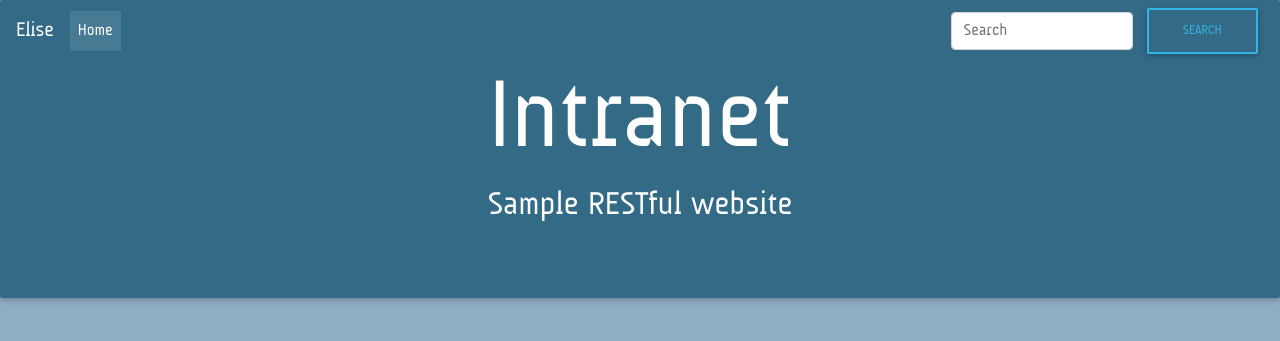
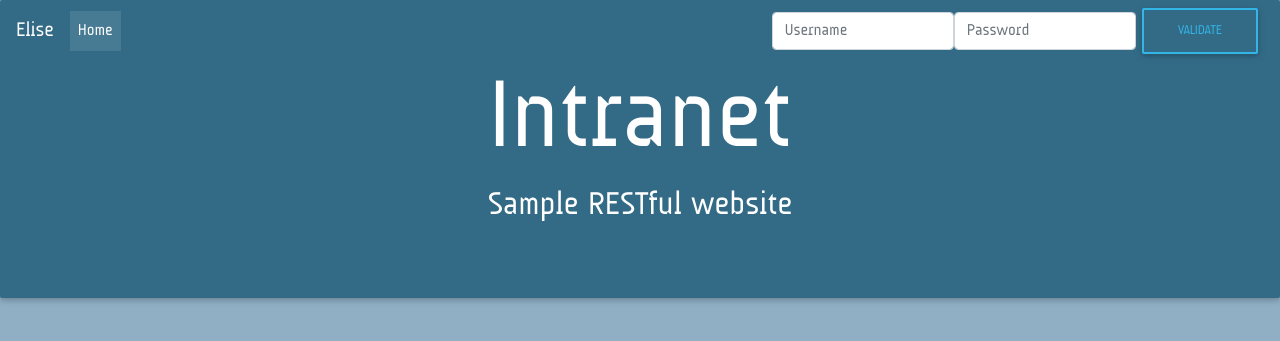
Before and after one commit to gilleshenrard/intranet, a Django app: page / in a window 1280 px wide. Shown: the top 341 px of the page. Run offline with Django 3.2, Linux system fonts and the light colour scheme; data that the repository does not hold is empty; some libraries are stand-ins or nearby versions.

Commit message:
implement base user authentication mechanism

```diff
--- a/templates/base.html
+++ b/templates/base.html
@@ -38,11 +38,20 @@
 							<span class="sr-only">(current)</span>
 					</a></li>
 				</ul>
-				<form class="form-inline my-2 my-lg-0">
-					<input class="form-control mr-sm-2" type="text" placeholder="Search"
-						aria-label="Search">
-					<button class="btn btn-outline-info my-2 my-sm-0" type="submit">Search</button>
+                {% if user.is_authenticated %}
+                <form action="{% url 'logout' %}">
+                    <button type="submit" class="btn btn-outline-white">Log {{ user }} out</button>
+                </form>
+                {% else %}
+				<form class="form-inline my-2 my-lg-0" method="post" action="{% url 'home' %}">
+					{% csrf_token %}
+                    <div class="form-group has-feedback">
+                        <input type="text" name="username" id="username" class="form-control" placeholder="Username" />
+                        <input type="password" name="password" id="password" class="form-control" placeholder="Password" />
+                    </div>
+					<button class="btn btn-outline-info my-2 my-sm-0" type="submit">Validate</button>
 				</form>
+                {% endif %}
 			</div>
 		</nav>
 		{% endblock %}
--- a/web/urls.py
+++ b/web/urls.py
@@ -4,4 +4,5 @@ from . import views
 urlpatterns = [
     url(r'^$', views.home, name="home"),
     url(r'profile/(?P<usrname>[A-z -]+)$', views.profile, name="profile"),
+    url(r'^logout', views.user_logout, name="logout"),
 ]
--- a/web/views.py
+++ b/web/views.py
@@ -3,6 +3,10 @@ from django.http.response import HttpResponseNotFound
 from requests import get
 from rest_framework import status
 from django.core.urlresolvers import reverse
+from django.contrib.auth.forms import AuthenticationForm
+from django.contrib import messages
+from django.contrib.auth import authenticate, login, logout
+from django.shortcuts import redirect
 import logging
 
 stdlogger = logging.getLogger(__name__)
@@ -12,13 +16,44 @@ def home(request):
     """Handles home page behaviour and rendering"""
     stdlogger.info("HOME : request for home page")
 
+    if request.method == "POST":
+        # login form sent
+        stdlogger.info("HOME_post : login request received")
+        form = AuthenticationForm(data=request.POST)
+
+        if form.is_valid():
+            # login data is valid
+            stdlogger.debug("HOME_post : login form data is valid")
+            username = form.cleaned_data['username']
+            password = form.cleaned_data['password']
+            user = authenticate(username=username, password=password)
+
+            if user is not None:
+                login(request, user)
+                stdlogger.info("HOME_post : user '" + username + "' successfully authenticated")
+                messages.add_message(request, messages.SUCCESS, 'You are now authenticated')
+
+        else:
+            # login data is invalid
+            stdlogger.error("HOME_post : login form data is invalid")
+            for field, errors in form.errors.items():
+                for error in errors:
+                    stdlogger.error(field + " -> " + error)
+                    messages.add_message(request, messages.ERROR, field + " : " + error)
+
     r = get("http://localhost:8000" + reverse("get_post_profiles"))
     if r.status_code == status.HTTP_200_OK:
-        stdlogger.info("HOME : All profiles successfully retrieved.")
+        stdlogger.info("HOME_get : All profiles successfully retrieved.")
         return render(request, 'web/home.html', {'users': r.json()})
     else:
-        stdlogger.error("HOME : Profiles could not be found.")
+        stdlogger.error("HOME_get : Profiles could not be found.")
         return HttpResponseNotFound("Profiles not found.")
+
+
+def user_logout(request):
+    """Handles user logout and redirects to home page"""
+    logout(request)
+    return redirect(reverse('home'))
 
 
 def profile(request, usrname):
```
